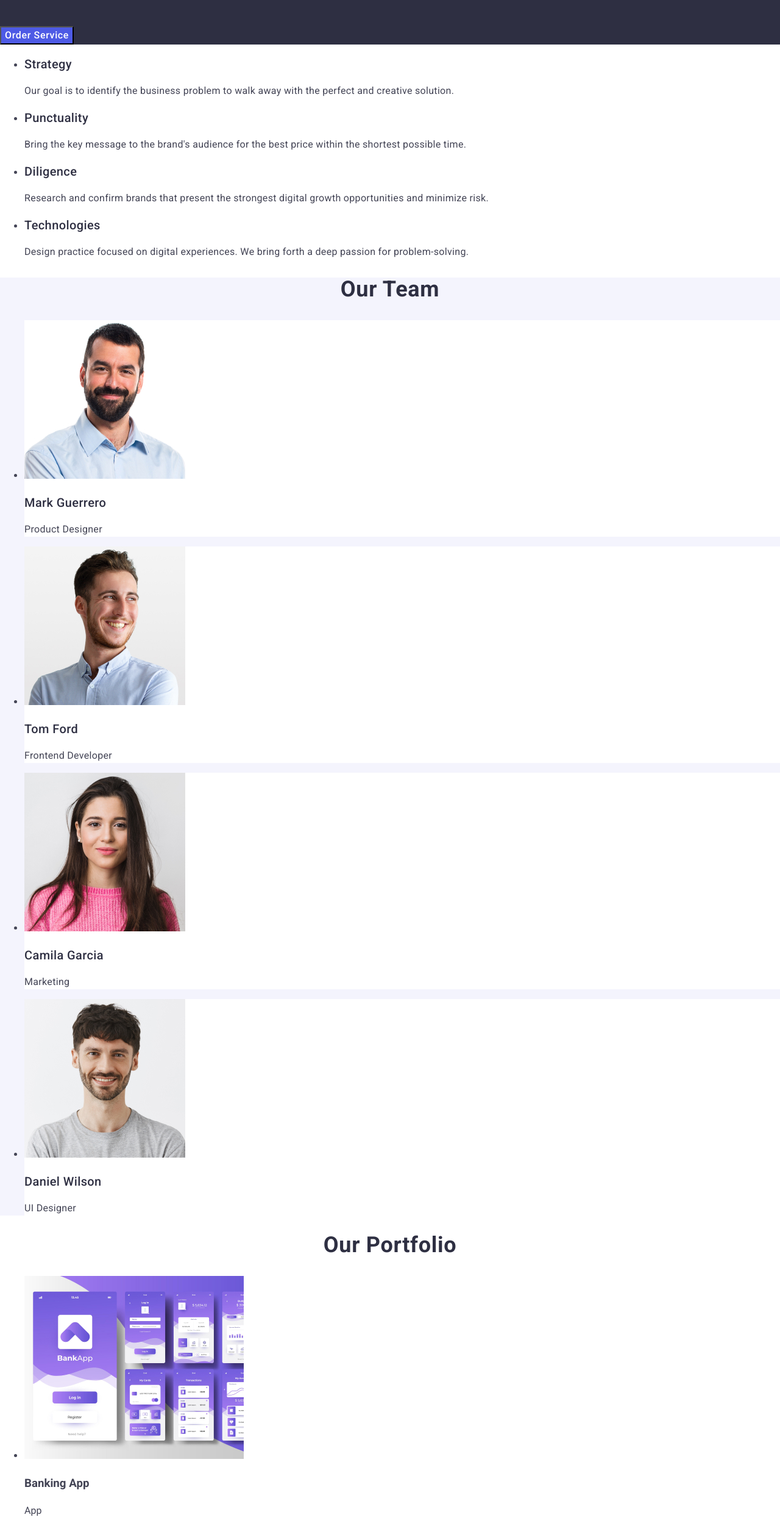
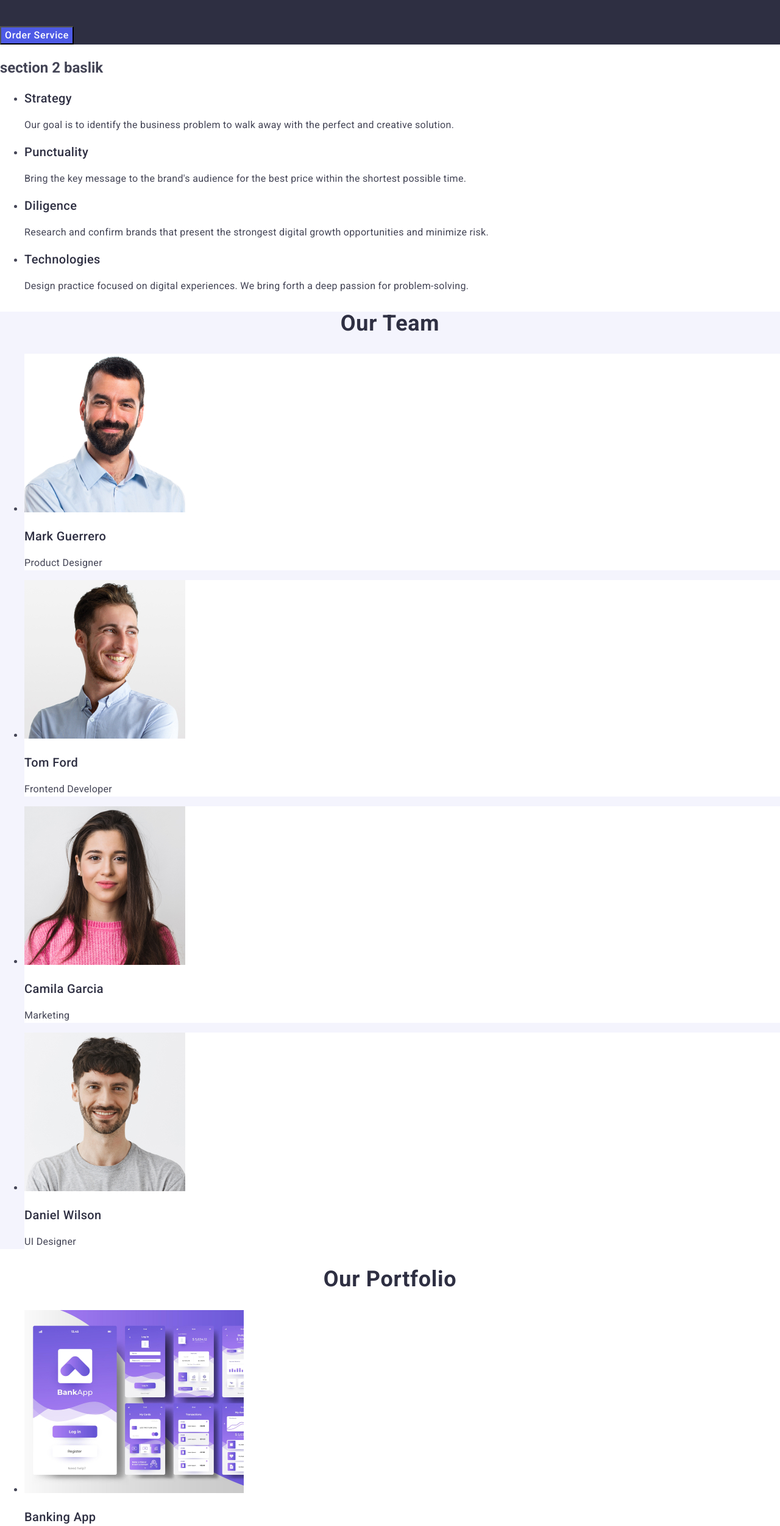
Before and after one commit to mstalas42/goit-markup-hw-02, a plain HTML site: page index.html in a window 1280 px wide. Shown: the part 286-2788 px from the top of the page at 61% size. Drawn offline with nearby package versions, Linux system fonts and the light colour scheme.

Commit message:
html ve css düzenlendi

```diff
--- a/css/styles.css
+++ b/css/styles.css
@@ -118,14 +118,15 @@ body {
     text-transform: capitalize;
     color: #2e2f42;
   }
-  .secdort-basuc {
+  .section-four-baslik-three {
     font-weight: 500;
     font-size: 20px;
     line-height: 1.2;
     letter-spacing: 0.02em;
     color: #2e2f42;
   }
-  .secdort-parag {
+  .section-four-paragraf
+   {
     font-size: 16px;
     line-height: 1.5;
     letter-spacing: 0.02em;
--- a/index.html
+++ b/index.html
@@ -69,7 +69,8 @@
       </section>
       <!--section 2-->
       <section>
-        <ul>
+       <h2>section 2 baslik</h2>
+       <ul>
           <li>
             <h3 class="section-two-baslik-3">Strategy</h3>
             <p class="section-two-paragraf">
```
